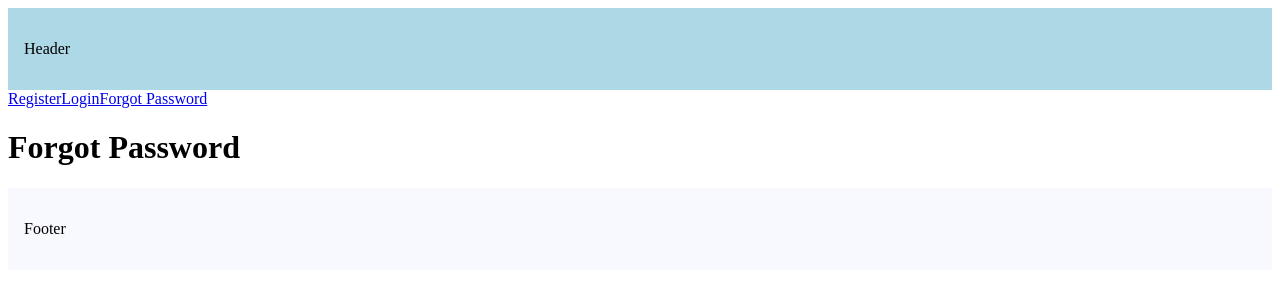
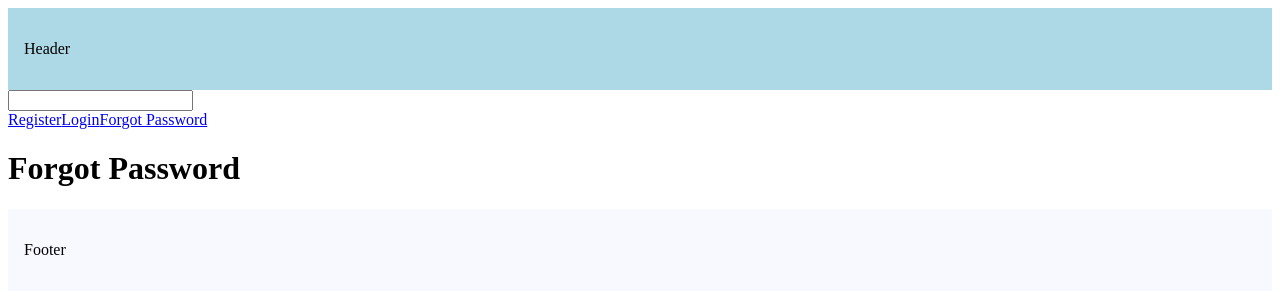
Before and after one commit to Anoopkr1906/Next_JS, a Next.js app in the folder routing_demo/: page /forgotPassword in a window 1280 px wide. Shown: the top 300 px of the page. Built offline with nearby package versions, Linux system fonts and the light colour scheme.

Commit message:
Learnt about templates

```diff
--- a/routing_demo/src/app/(auth)/layout.tsx
+++ b/routing_demo/src/app/(auth)/layout.tsx
@@ -1,6 +1,7 @@
 "use client"
 import Link from "next/link";
 import { usePathname } from "next/navigation";
+import { useState } from "react";
 
 const navLinks = [
     {name: "Register" , href: "/register"},
@@ -9,11 +10,14 @@
 ];
 
 export default function AuthLayout({children ,} : {children: React.ReactNode}){
-
+    const [input , setInput] = useState("");
     const pathname = usePathname();
 
     return (
         <div>
+            <div>
+                <input type="text" value={input} onChange={(e) => setInput(e.target.value)} />
+            </div>
             {navLinks.map((link) => {
                 const isActive = (pathname === link.href || (pathname.startsWith(link.href) && link.href !== "/"));
                 return (
```
Also changed, not shown: 1 other file (tests, documents, lock files or other folders).
